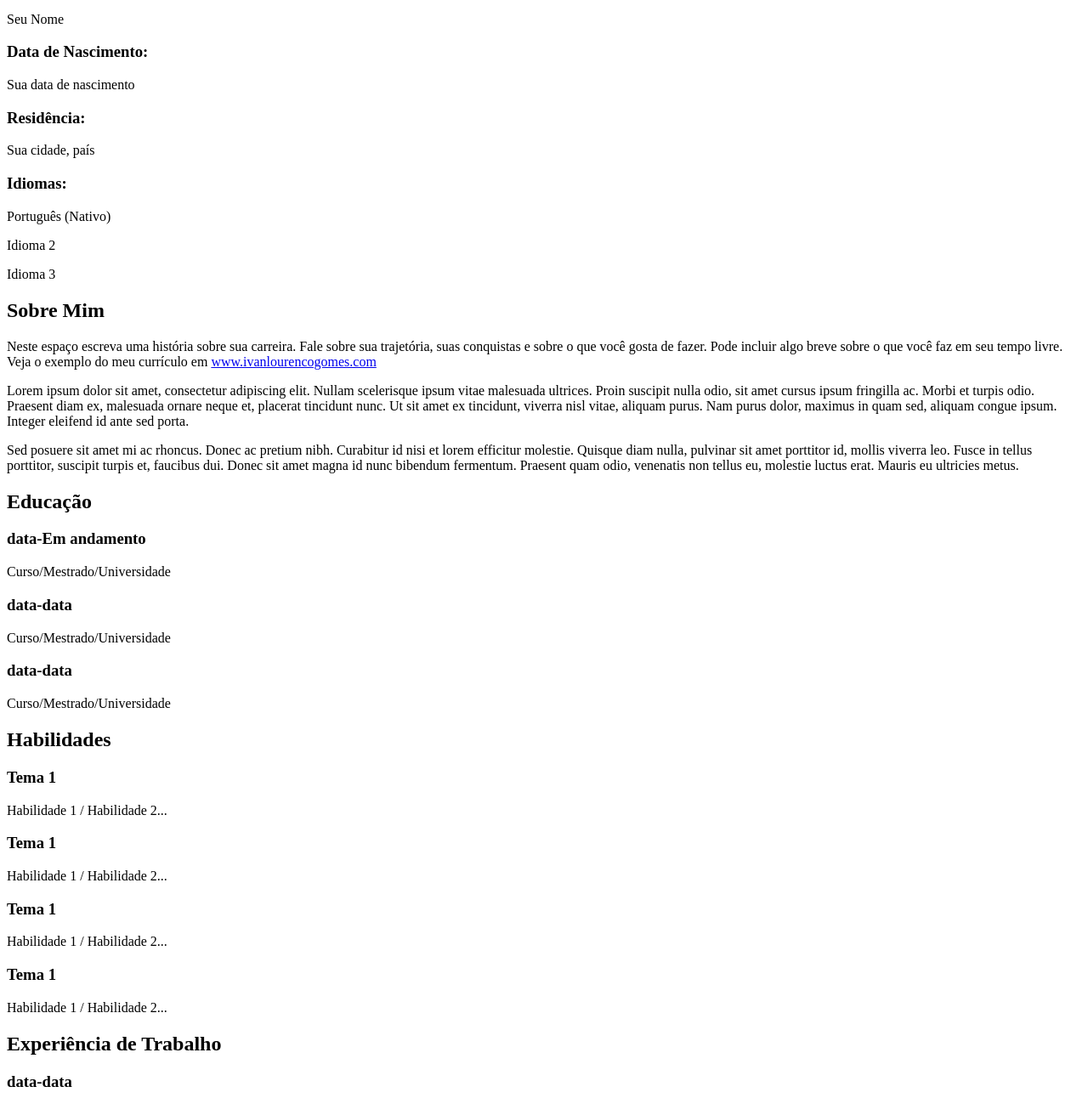
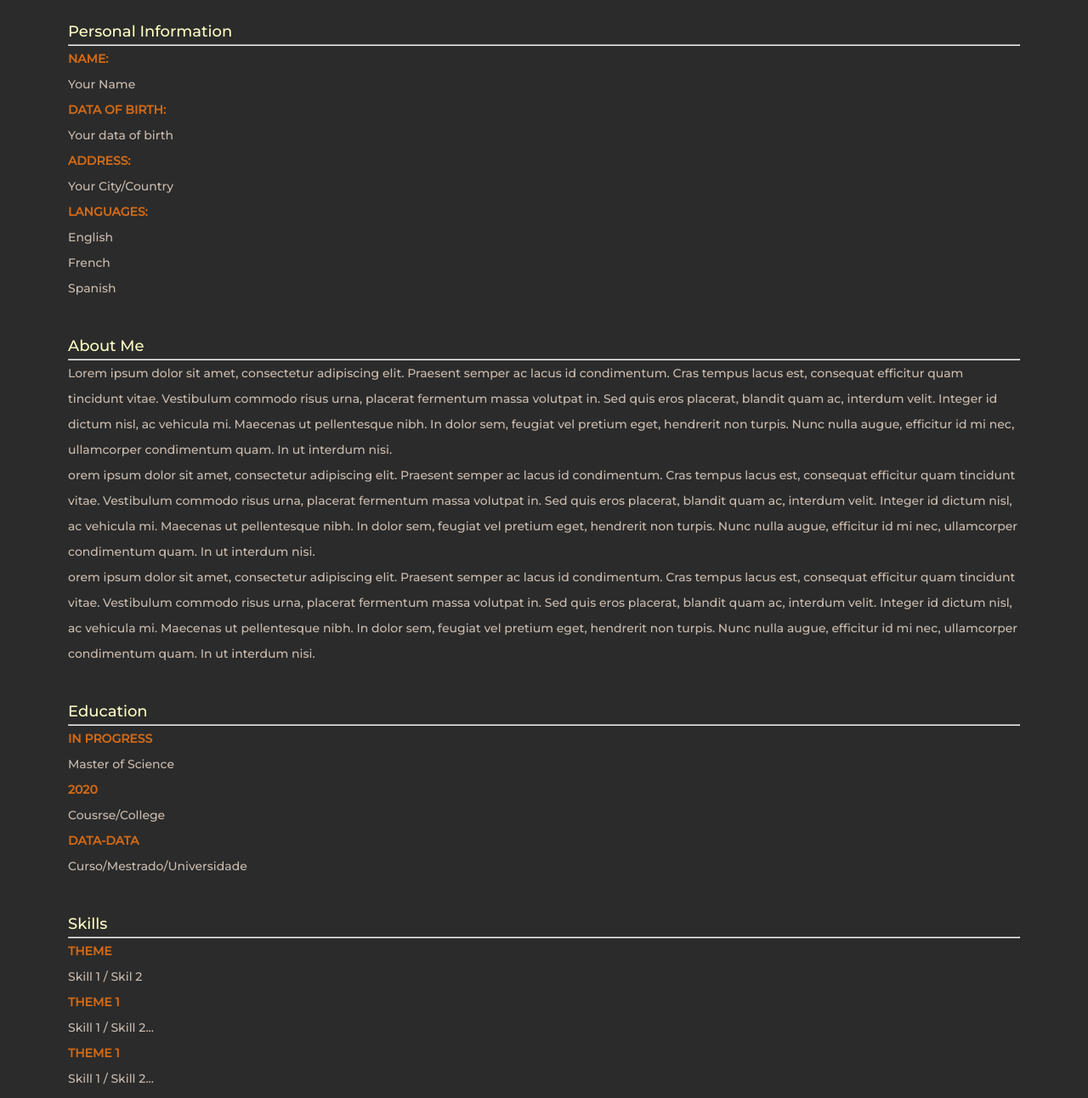
Before and after one commit to alexandrepalmag/Portfolio-With-HTML-and-CSS3, a plain HTML site: page resume.html in a window 1280 px wide. Shown: the part 224-1516 px from the top of the page at 85% size. Drawn offline with Linux system fonts and the light colour scheme.

Commit message:
End of curriculum page development

```diff
--- a/css/style.css
+++ b/css/style.css
@@ -27,6 +27,7 @@ body {
    padding-right: 28px;
    font-size: 16px;
    line-height: 48px;
+   font-weight: 100;
 }
 
 /* ========================================= front ========================================= */
@@ -35,7 +36,7 @@ body {
     font-size: 1.4rem;
 }
 .front span {
-    color: rgb(156, 45, 45);
+    color: rgb(208, 105, 22);
 }
 .front img{
     border-radius: 50% 50%;
@@ -57,8 +58,47 @@ body {
     font-size: 55px;
     margin-top: 25%;
     text-transform: uppercase;
+    font-weight: 400;
 }
 .profile-title h2 {
     font-size: 18px;
+    font-weight: 200;
+}
+
+
+/* ======================================================================== */
+/* resume page  */
+/* ======================================================================== */
+.main {
+    line-height: 30px;
+    padding: 100px 80px 80px 80px;
+}
+.main h1{
+    color: rgb(255, 255, 198);
+    font-size: 25px;
+    font-weight: 500;
+}
+.main h2{
+    color: rgb(255, 255, 198);
+    font-size: 18px;
+    font-weight: 100;
+    margin-top: 38px;
+}
+.main h3{
+    color: rgb(208, 105, 22);
+    font-size: 14px;
     text-transform: uppercase;
 }
+.main p{
+    color: rgb(202, 188, 176);
+    font-size: 14px;
+    font-weight: 100;
+}
+.breadcrumb {
+    list-style: none;
+    padding-left: 0;
+    color: rgb(19, 163, 163);
+}
+.breadcrumb li {
+    display: inline-block;
+}
--- a/resume.html
+++ b/resume.html
@@ -6,119 +6,135 @@
 	<title>Resume - Your Name</title>
 
 	<meta charset="utf-8">
-		<link rel="stylesheet" href="css/styles.css">
+	<link href="https://fonts.googleapis.com/css2?family=Montserrat:wght@500&display=swap" rel="stylesheet">
+	<link rel="stylesheet" href="css/style.css">
 
 </head>
 
+<body>
+	<div class="nav">
+		<ul>
+			<li><a href="index.html">Home</a></li>
+			<li>Portfolio</li>
+			<li>Resume</li>
+			<li>Contact</li>
+		</ul>
+	</div>
+	<div class="main" style="font-size: 16px;">
 
-	<body>
+		<ul class="breadcrumb">
+			<li>Home</li>
+			<li>></li>
+			<li>Resume</li>
+		</ul>
+
+		<h1>Resume</h1>
+
+		<h2>Personal Information</h2>
+		<hr>
+
+		<h3>Name:</h3>
+
+		<p>Your Name</p>
+
+		<h3>Data of Birth:</h3>
+
+		<p>Your data of birth</p>
+
+		<h3>Address:</h3>
+
+		<p>Your City/Country</p>
+
+		<h3>Languages:</h3>
+
+		<p>English</p>
+		<p>French</p>
+		<p>Spanish</p>
+
+		<h2>About Me</h2>
+		<hr>
+
+		<p>Lorem ipsum dolor sit amet, consectetur adipiscing elit. Praesent semper ac lacus id condimentum.
+			Cras tempus lacus est, consequat efficitur quam tincidunt vitae. Vestibulum commodo risus urna,
+			placerat fermentum massa volutpat in. Sed quis eros placerat, blandit quam ac, interdum velit.
+			Integer id dictum nisl, ac vehicula mi. Maecenas ut pellentesque nibh. In dolor sem, feugiat vel
+			pretium eget, hendrerit non turpis. Nunc nulla augue, efficitur id mi nec, ullamcorper condimentum
+			quam. In ut interdum nisi.
+		</p>
+
+		<p>orem ipsum dolor sit amet, consectetur adipiscing elit. Praesent semper ac lacus id condimentum.
+			Cras tempus lacus est, consequat efficitur quam tincidunt vitae. Vestibulum commodo risus urna,
+			placerat fermentum massa volutpat in. Sed quis eros placerat, blandit quam ac, interdum velit.
+			Integer id dictum nisl, ac vehicula mi. Maecenas ut pellentesque nibh. In dolor sem, feugiat vel
+			pretium eget, hendrerit non turpis. Nunc nulla augue, efficitur id mi nec, ullamcorper condimentum
+			quam. In ut interdum nisi.</p>
+
+		<p>orem ipsum dolor sit amet, consectetur adipiscing elit. Praesent semper ac lacus id condimentum.
+			Cras tempus lacus est, consequat efficitur quam tincidunt vitae. Vestibulum commodo risus urna,
+			placerat fermentum massa volutpat in. Sed quis eros placerat, blandit quam ac, interdum velit.
+			Integer id dictum nisl, ac vehicula mi. Maecenas ut pellentesque nibh. In dolor sem, feugiat vel
+			pretium eget, hendrerit non turpis. Nunc nulla augue, efficitur id mi nec, ullamcorper condimentum
+			quam. In ut interdum nisi.</p>
 
 
+		<h2>Education</h2>
+		<hr>
 
-			<div>
+		<h3>In Progress</h3>
 
-				<ul>
-					<li>Home</li>
-					<li>></li>
-					<li>Currículo</li>
-				</ul>
+		<p>Master of Science</p>
 
-				<h1>Currículo</h1>
+		<h3>2020</h3>
 
-
-					<h2>Dados Pessoais</h2>
-
-						<h3>Nome:</h3>
-
-							<p>Seu Nome</p>
-
-						<h3>Data de Nascimento:</h3>
-
-							<p>Sua data de nascimento</p>
-
-						<h3>Residência:</h3>
-
-							<p>Sua cidade, país</p>
-
-						<h3>Idiomas:</h3>
-
-							<p>Português (Nativo)</p>
-							<p>Idioma 2</p>
-							<p>Idioma 3</p>
-
-
-					<h2>Sobre Mim</h2>
-
-							<p>Neste espaço escreva uma história sobre sua carreira. Fale sobre sua trajetória, suas conquistas e sobre o que você gosta de fazer. Pode incluir algo breve sobre o que você faz em seu tempo livre. Veja o exemplo do meu currículo em <a href="http://www.ivanlourencogomes.com" target="_blank">www.ivanlourencogomes.com</a></p>
-
-							<p>Lorem ipsum dolor sit amet, consectetur adipiscing elit. Nullam scelerisque ipsum vitae malesuada ultrices. Proin suscipit nulla odio, sit amet cursus ipsum fringilla ac. Morbi et turpis odio. Praesent diam ex, malesuada ornare neque et, placerat tincidunt nunc. Ut sit amet ex tincidunt, viverra nisl vitae, aliquam purus. Nam purus dolor, maximus in quam sed, aliquam congue ipsum. Integer eleifend id ante sed porta.</p>
-
-							<p>Sed posuere sit amet mi ac rhoncus. Donec ac pretium nibh. Curabitur id nisi et lorem efficitur molestie. Quisque diam nulla, pulvinar sit amet porttitor id, mollis viverra leo. Fusce in tellus porttitor, suscipit turpis et, faucibus dui. Donec sit amet magna id nunc bibendum fermentum. Praesent quam odio, venenatis non tellus eu, molestie luctus erat. Mauris eu ultricies metus.</p>
-
-
-					<h2>Educação</h2>
-
-						<h3>data-Em andamento</h3>
-
-							<p>Curso/Mestrado/Universidade</p>
+		<p>Cousrse/College</p>
 
 		<h3>data-data</h3>
 
 		<p>Curso/Mestrado/Universidade</p>
 
-						<h3>data-data</h3>
+		<h2>Skills</h2>
+		<hr>
 
-							<p>Curso/Mestrado/Universidade</p>
+		<h3>Theme</h3>
+
+		<p>Skill 1 / Skil 2</p>
+
+		<h3>Theme 1</h3>
+
+		<p>Skill 1 / Skill 2...</p>
+
+		<h3>Theme 1</h3>
+
+		<p>Skill 1 / Skill 2...</p>
+
+		<h3>Theme 1</h3>
+
+		<p>Skill 1 / Skill 2...</p>
 
 
-					<h2>Habilidades</h2>
+		<h2>Professional experience</h2>
+		<hr>
 
-						<h3>Tema 1</h3>
+		<h3>Data-Data</h3>
 
-							<p>Habilidade 1 / Habilidade 2...</p>
-
-						<h3>Tema 1</h3>
-
-							<p>Habilidade 1 / Habilidade 2...</p>
-
-						<h3>Tema 1</h3>
-
-							<p>Habilidade 1 / Habilidade 2...</p>
-
-						<h3>Tema 1</h3>
-
-							<p>Habilidade 1 / Habilidade 2...</p>
-
-
-					<h2>Experiência de Trabalho</h2>
+		<p>Function - Company - local</p>
 
 		<h3>data-data</h3>
 
-							<p>Função - empresa - local</p>
+		<p>Function - Company - local</p>
 
 		<h3>data-data</h3>
 
-							<p>Função - empresa - local</p>
+		<p>Function - Company - local</p>
 
-						<h3>data-data</h3>
+		<h2>Contact</h2>
+		<hr>
+		<p>Your address e-mail</p>
+		<p>Your phone number</p>
 
-							<p>Função - empresa - local</p>
-
-
-
-
-					<h2>Contato</h2>
-
-							<p>seu e-mail aqui</p>
-							<p>seu telefone aqui</p>
-
-
-				<a href="#">Voltar ao início<a>
-
+		<a href="index.html">Back to start<a>
 
 	</div>
-
-
 
 </body>
 
```
Also changed, not shown: index.html (+2 -2 lines). Lines whose indentation alone changed are shown as unchanged.
